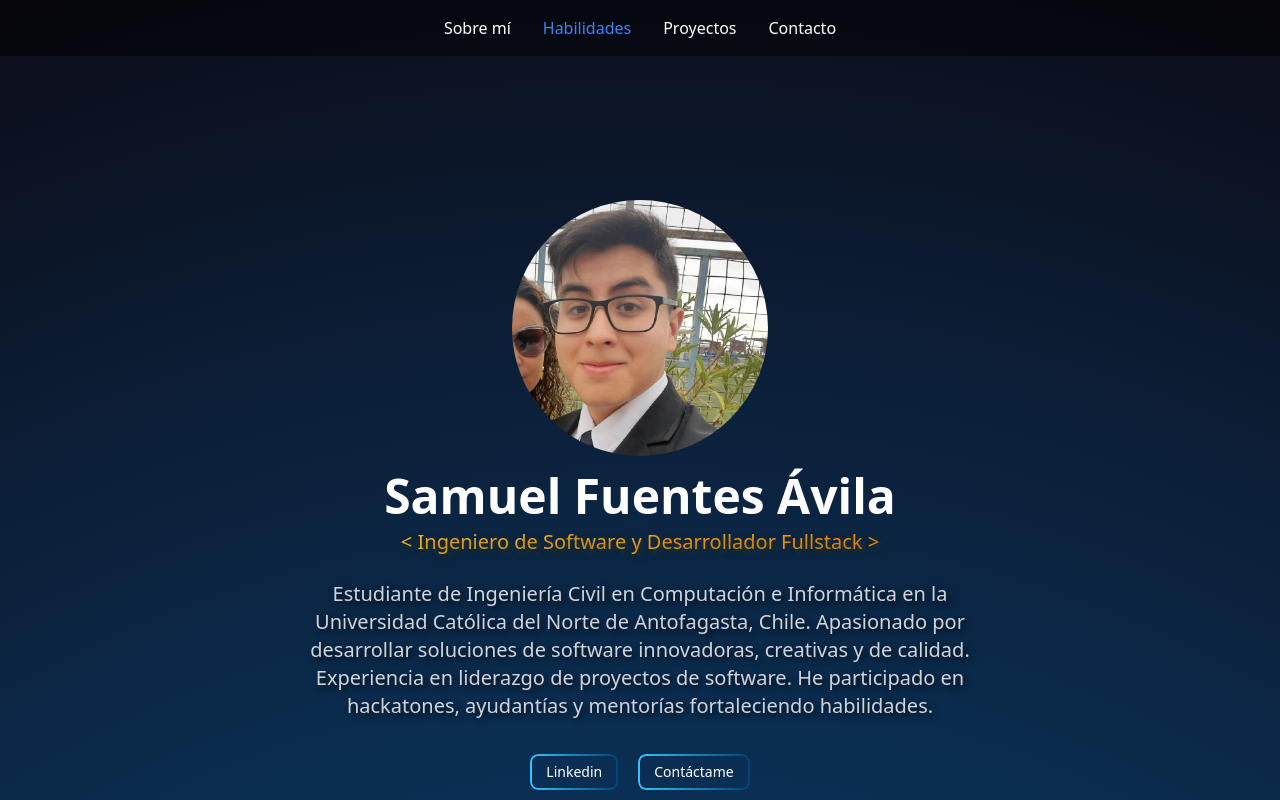
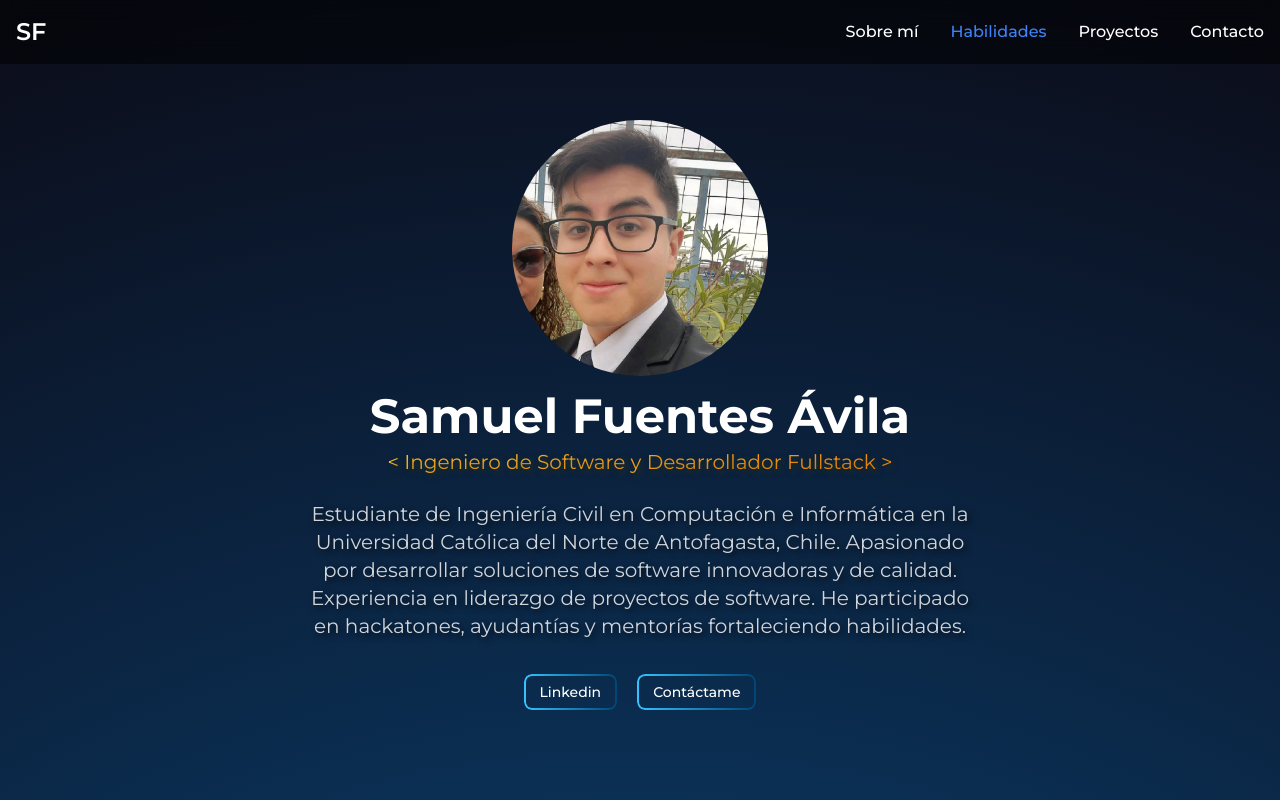
Before and after one commit to xPrismatico/Portafolio, an Angular app: page /home in a window 1280 px wide. Shown: the top 800 px of the page. Built offline with nearby package versions, Linux system fonts and the light colour scheme.

Commit message:
feat: improved navbar and new font montserrat

```diff
--- a/src/app/portfolio/components/card/card.component.html
+++ b/src/app/portfolio/components/card/card.component.html
@@ -294,7 +294,7 @@
           </a>
           <a href="https://drive.google.com/drive/folders/1oOS4WFf2p1FOZUPFx4dj-o8R_16knsE-"
             class="border-colorbtn inline-flex items-center px-3 py-2 text-sm font-medium text-center text-white bg-transparent border border-white rounded-lg hover:bg-white hover:text-black focus:ring-4 focus:outline-none focus:ring-blue-300">
-            Descargar
+            Jugar
           </a>
         </div>
 
@@ -354,7 +354,7 @@
           </a>
           <a href="https://drive.google.com/drive/folders/1RsVCCFfieG5lmR7pz2dfUTeXlvIuLkbW?usp=sharing"
             class="border-colorbtn inline-flex items-center px-3 py-2 text-sm font-medium text-center text-white bg-transparent border border-white rounded-lg hover:bg-white hover:text-black focus:ring-4 focus:outline-none focus:ring-blue-300">
-            Descargar
+            Jugar
           </a>
         </div>
       </div>
--- a/src/app/portfolio/components/navbar/navbar.component.html
+++ b/src/app/portfolio/components/navbar/navbar.component.html
@@ -1,11 +1,27 @@
-<nav class="bg-black bg-opacity-50 fixed w-full z-20 top-0 start-0">
-  <div class="max-w-screen-xl flex flex-wrap justify-items-center items-center justify-center mx-auto p-4">
-    <div class="w-full">
-      <ul class="flex flex-row flex wrap md:flex-row items-center justify-center justify-items-center space-y-0 md:space-y-0 md:space-x-8 font-medium">
+<nav class="bg-black bg-opacity-30 backdrop-blur-md fixed w-full z-20 top-0 start-0">
+  <div class="max-w-screen-xl flex flex-wrap items-center justify-between mx-auto p-4">
+    <!-- Logo o título (opcional) -->
+    <div class="flex items-center space-x-3 rtl:space-x-reverse">
+      <span class="self-center text-2xl font-semibold whitespace-nowrap text-white">SF</span>
+    </div>
+
+    <!-- Botón hamburguesa para móviles -->
+    <button (click)="toggleMenu()" type="button"
+            class="inline-flex items-center p-2 w-10 h-10 justify-center text-sm text-gray-400 rounded-lg md:hidden hover:bg-gray-700 focus:outline-none focus:ring-2 focus:ring-gray-600"
+            [attr.aria-expanded]="isMenuOpen">
+      <span class="sr-only">Abrir menú principal</span>
+      <svg class="w-5 h-5" aria-hidden="true" xmlns="http://www.w3.org/2000/svg" fill="none" viewBox="0 0 17 14">
+        <path stroke="currentColor" stroke-linecap="round" stroke-linejoin="round" stroke-width="2" d="M1 1h15M1 7h15M1 13h15"/>
+      </svg>
+    </button>
+
+    <!-- Menú de navegación -->
+    <div [class]="isMenuOpen ? 'block w-full md:block md:w-auto' : 'hidden w-full md:block md:w-auto'" id="navbar-default">
+      <ul class="font-medium flex flex-col p-4 md:p-0 mt-4 rounded-lg md:flex-row md:space-x-8 rtl:space-x-reverse md:mt-0 md:border-0 bg-black bg-opacity-50 md:bg-transparent backdrop-blur-md md:backdrop-blur-none">
         <li>
           <a href="javascript:void(0);"
             [ngClass]="{'text-blue-500': activeSection === 'sobre-mi', 'text-white': activeSection !== 'sobre-mi'}"
-            class="block px-2 rounded hover:bg-gray-100 md:hover:bg-transparent md:p-0 dark:hover:bg-gray-700 md:dark:hover:bg-transparent"
+            class="block py-2 px-3 rounded md:p-0 hover:bg-gray-700 md:hover:bg-transparent md:hover:text-blue-500"
             (click)="scrollTo('sobre-mi')">
             Sobre mí
           </a>
@@ -13,7 +29,7 @@
         <li>
           <a href="javascript:void(0);"
             [ngClass]="{'text-blue-500': activeSection === 'habilidades', 'text-white': activeSection !== 'habilidades'}"
-            class="block px-2 rounded hover:bg-gray-100 md:hover:bg-transparent md:p-0 dark:hover:bg-gray-700 md:dark:hover:bg-transparent"
+            class="block py-2 px-3 rounded md:p-0 hover:bg-gray-700 md:hover:bg-transparent md:hover:text-blue-500"
             (click)="scrollTo('habilidades')">
             Habilidades
           </a>
@@ -21,14 +37,14 @@
         <li>
           <a href="javascript:void(0);"
             [ngClass]="{'text-blue-500': activeSection === 'proyectos', 'text-white': activeSection !== 'proyectos'}"
-            class="block px-2 rounded hover:bg-gray-100 md:hover:bg-transparent md:p-0 dark:hover:bg-gray-700 md:dark:hover:bg-transparent"
+            class="block py-2 px-3 rounded md:p-0 hover:bg-gray-700 md:hover:bg-transparent md:hover:text-blue-500"
             (click)="scrollTo('proyectos')">
             Proyectos
           </a>
         </li>
         <li>
           <a href="https://www.linkedin.com/in/samuel-fuentes-ávila-178344228/" target="_blank"
-            class="block px-2 text-white rounded hover:bg-gray-100 md:hover:bg-transparent md:hover:text-blue-500 md:p-0 dark:hover:bg-gray-700 dark:hover:text-blue-500 md:dark:hover:bg-transparent">
+            class="block py-2 px-3 text-white rounded md:p-0 hover:bg-gray-700 md:hover:bg-transparent md:hover:text-blue-500">
             Contacto
           </a>
         </li>
--- a/src/app/portfolio/components/navbar/navbar.component.ts
+++ b/src/app/portfolio/components/navbar/navbar.component.ts
@@ -9,9 +9,14 @@ import { Component, OnInit } from '@angular/core';
 })
 export class NavbarComponent implements OnInit {
   activeSection: string = 'sobre-mi';
+  isMenuOpen: boolean = false;
 
   ngOnInit() {
     window.addEventListener('scroll', this.onScroll.bind(this));
+  }
+
+  toggleMenu() {
+    this.isMenuOpen = !this.isMenuOpen;
   }
 
   scrollTo(id: string) {
@@ -19,6 +24,8 @@ export class NavbarComponent implements OnInit {
     if (el) {
       el.scrollIntoView({ behavior: 'smooth' });
     }
+    // Cerrar el menú móvil después de hacer clic en un enlace
+    this.isMenuOpen = false;
   }
 
   onScroll() {
--- a/src/app/portfolio/pages/portfolio-home/portfolio-home.component.html
+++ b/src/app/portfolio/pages/portfolio-home/portfolio-home.component.html
@@ -2,20 +2,19 @@
 
 
 <div class="gradient-bg">
-  <div class="pb-32">
+  <div class="pb-12">
     <portfolio-navbar></portfolio-navbar>
   </div>
 
   <!--SOBRE MI-->
   <div id="sobre-mi" class="flex flex-col items-center py-8">
 
-
     <!--AVATAR FOTO, NOMBRE, ROL-->
     <portfolio-avatar></portfolio-avatar>
 
     <!--DESCRIPCION PERSONAL-->
     <p class="text-shadow text-center text-xl text-gray-300 mt-4 max-w-2xl mx-4">
-      Estudiante de Ingeniería Civil en Computación e Informática en la Universidad Católica del Norte de Antofagasta, Chile. Apasionado por desarrollar soluciones de software innovadoras, creativas y de calidad. Experiencia en liderazgo de proyectos de software.  He participado en hackatones, ayudantías y mentorías fortaleciendo habilidades.
+      Estudiante de Ingeniería Civil en Computación e Informática en la Universidad Católica del Norte de Antofagasta, Chile. Apasionado por desarrollar soluciones de software innovadoras y de calidad. Experiencia en liderazgo de proyectos de software.  He participado en hackatones, ayudantías y mentorías fortaleciendo habilidades.
     </p>
 
   </div>
--- a/src/index.html
+++ b/src/index.html
@@ -6,6 +6,9 @@
   <base href="/">
   <meta name="viewport" content="width=device-width, initial-scale=1">
   <link rel="icon" type="image/x-icon" href="Samuel.ico">
+  <link rel="preconnect" href="https://fonts.googleapis.com">
+  <link rel="preconnect" href="https://fonts.gstatic.com" crossorigin>
+  <link href="https://fonts.googleapis.com/css2?family=Montserrat:ital,wght@0,100..900;1,100..900&display=swap" rel="stylesheet">
 </head>
 <body>
   <app-root></app-root>
--- a/src/styles.css
+++ b/src/styles.css
@@ -3,3 +3,10 @@
 @tailwind base;
 @tailwind components;
 @tailwind utilities;
+
+/* Apply Montserrat font globally */
+@layer base {
+  html {
+    font-family: 'Montserrat', ui-sans-serif, system-ui, sans-serif;
+  }
+}
--- a/tailwind.config.js
+++ b/tailwind.config.js
@@ -5,7 +5,11 @@ module.exports = {
     "./node_modules/flowbite/**/*.js" // add this line
   ],
   theme: {
-    extend: {},
+    extend: {
+      fontFamily: {
+        'sans': ['Montserrat', 'ui-sans-serif', 'system-ui', 'sans-serif'],
+      },
+    },
   },
   plugins: [
     require('flowbite/plugin')
```
